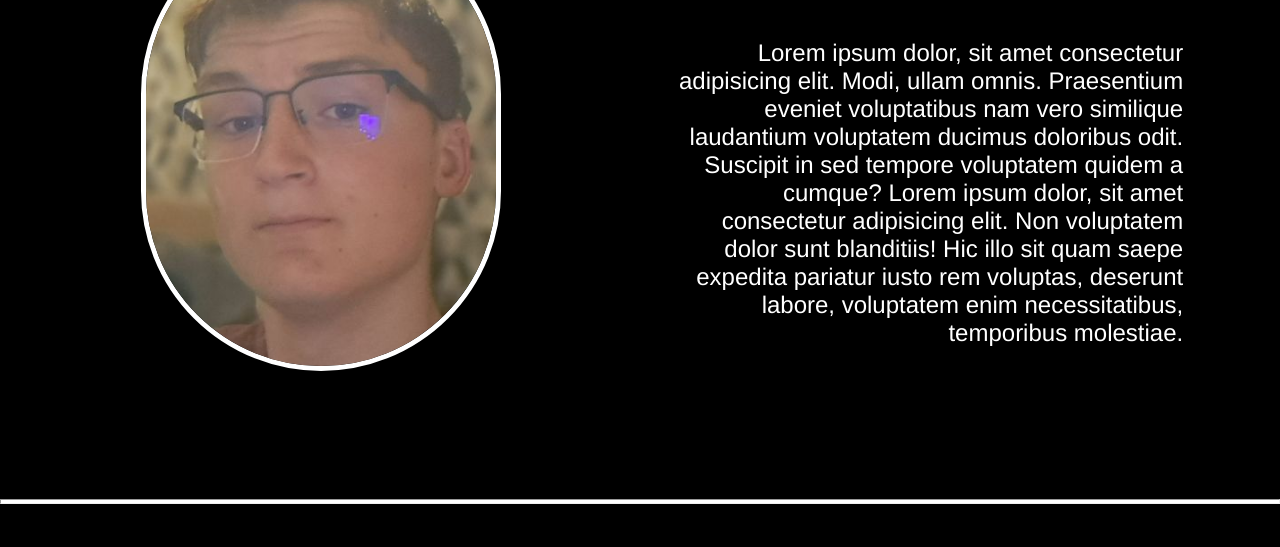
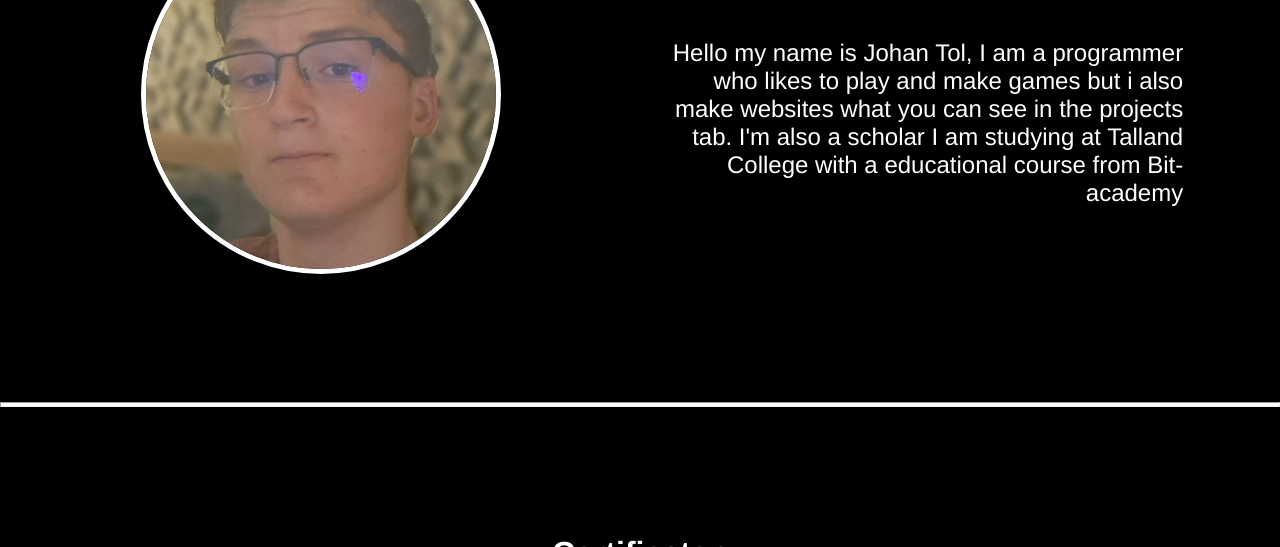
Before and after one commit to Johndaboy/Portfolio-Johan-Tol, a plain HTML site: page index.html in a window 1280 px wide. Shown: the part 591-1138 px from the top of the page. Drawn offline with Linux system fonts and the light colour scheme.

Commit message:
about me updated

```diff
--- a/index.html
+++ b/index.html
@@ -20,12 +20,9 @@
         </div>
         <div id="overmij">
             <h1 id="titleovermij">Johan Tol</h1>
-            <p>Lorem ipsum dolor, sit amet consectetur adipisicing elit. Modi, ullam omnis. Praesentium eveniet
-                voluptatibus nam vero similique laudantium voluptatem ducimus doloribus odit.
-                Suscipit in sed tempore voluptatem quidem a cumque?
-                Lorem ipsum dolor, sit amet consectetur adipisicing elit. Non voluptatem dolor sunt blanditiis! Hic illo
-                sit quam saepe expedita pariatur iusto rem voluptas, deserunt labore, voluptatem enim necessitatibus,
-                temporibus molestiae.</p>
+            <p>Hello my name is Johan Tol,
+                I am a programmer who likes to play and make games but i also make websites what you can see in the projects tab.
+                I'm also a scholar I am studying at Talland College with a educational course from Bit-academy</p>
         </div>
     </section>
     <hr>
```
